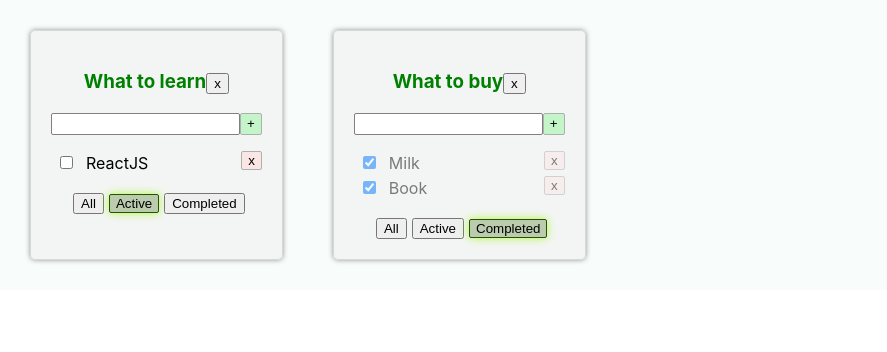
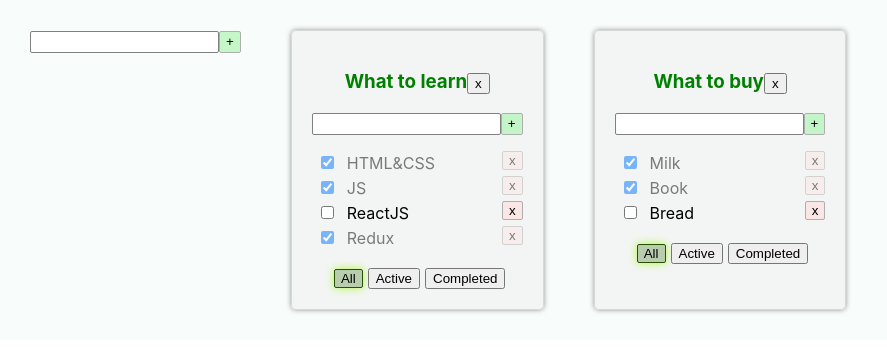
Before and after one commit to AliaksandrLiubanets/todolist, a React (Create React App) app: page / in a window 1280 px wide. Shown: the top 352 px of the page, without its empty margins (0-887 px from the left). Built offline with nearby package versions, Linux system fonts and the light colour scheme.

Commit message:
add InputField in App

```diff
--- a/src/App.tsx
+++ b/src/App.tsx
@@ -2,6 +2,7 @@ import React, {useState} from 'react'
 import './App.css'
 import {Todolist} from './Todolist'
 import {v1} from 'uuid'
+import InputField from './InputField'
 
 export type FilterTaskType = 'all' | 'active' | 'completed'
 
@@ -59,8 +60,8 @@ function App() {
     }
 
     const [todolists, setTodolist] = useState<Array<TodolistType>>([
-        {id: todolistID_1, title: 'What to learn', filter: 'active'},
-        {id: todolistID_2, title: 'What to buy', filter: 'completed'}
+        {id: todolistID_1, title: 'What to learn', filter: 'all'},
+        {id: todolistID_2, title: 'What to buy', filter: 'all'}
     ])
 
     const [tasksObj, setTasksObj] = useState<TaskStateType>({
@@ -77,7 +78,19 @@ function App() {
         ]
     })
 
+    const addTodolist = (title: string) => {
+        const todolistID = v1()
+        const todolist: TodolistType = {
+            id: todolistID,
+            title,
+            filter: 'all'
+        }
+        setTodolist([...todolists, todolist])
+        setTasksObj({...tasksObj, [todolistID]: []})
+    }
+
     const todolistsElements = todolists.map(tl => {
+        debugger
         let tasksForTodolist = tasksObj[tl.id]
 
         if (tl.filter === 'active') {
@@ -99,8 +112,11 @@ function App() {
         />
     })
 
+
+
     return (
         <div className="App">
+            <InputField addItem={addTodolist} />
             {todolistsElements}
         </div>
     )
--- a/src/InputField.tsx
+++ b/src/InputField.tsx
@@ -2,8 +2,7 @@ import s from './Style.module.css'
 import React, {ChangeEvent, KeyboardEvent, useState} from 'react'
 
 type InputFieldPropsType = {
-    todolistID: string
-    addTask: (title: string, todolistID: string) => void
+    addItem: (title: string) => void
 }
 
 function InputField(props: InputFieldPropsType) {
@@ -18,8 +17,9 @@ function InputField(props: InputFieldPropsType) {
         }
     }
     const addTask = () => {
+        debugger
         if (title.trim() !== '') {
-            props.addTask(title.trim(), props.todolistID)
+            props.addItem(title.trim())
             setTitle('')
         } else {
             setError('required')
--- a/src/Todolist.tsx
+++ b/src/Todolist.tsx
@@ -1,4 +1,4 @@
-import React, {ChangeEvent, KeyboardEvent, useState} from 'react'
+import React, {ChangeEvent} from 'react'
 import s from './Style.module.css'
 import {FilterTaskType, TaskType} from './App'
 import InputField from './InputField'
@@ -28,31 +28,16 @@ export function Todolist(props: propsType) {
     const setAll = () => props.changeFilter('all', props.todolistID)
     const setActive = () => props.changeFilter('active', props.todolistID)
     const setCompleted = () => props.changeFilter('completed', props.todolistID)
-    // const setInputValue = (event: ChangeEvent<HTMLInputElement>) => setTitle(event.currentTarget.value)
-    // const seInputValueOnKeyPress = (e: KeyboardEvent<HTMLInputElement>) => {
-    //     setError('')
-    //     if (e.key === "Enter") {
-    //         addTask()
-    //     }
-    // }
     const removeTodolist = () => {props.removeTodolist(props.todolistID)}
 
-    // const [title, setTitle] = useState<string>('')
-    // const [error, setError] = useState<string>('')
-
-    // const addTask = () => {
-    //     if (title.trim() !== '') {
-    //         props.addTask(title.trim(), props.todolistID)
-    //         setTitle('')
-    //     } else {
-    //         setError('required')
-    //     }
-    // }
+    const addTaskForInput = (title: string) => {
+            props.addTask(title, props.todolistID)
+    }
 
     return (
         <div className={s.border}>
             <h3 className={props.title === 'Songs' ? s.h3blue : undefined}>{props.title}<button onClick={removeTodolist}>x</button></h3>
-            <InputField todolistID={props.todolistID} addTask={props.addTask}/>
+            <InputField addItem={addTaskForInput}/>
             <ul className={s.list}>
                 {elementsTask}
             </ul>
```
